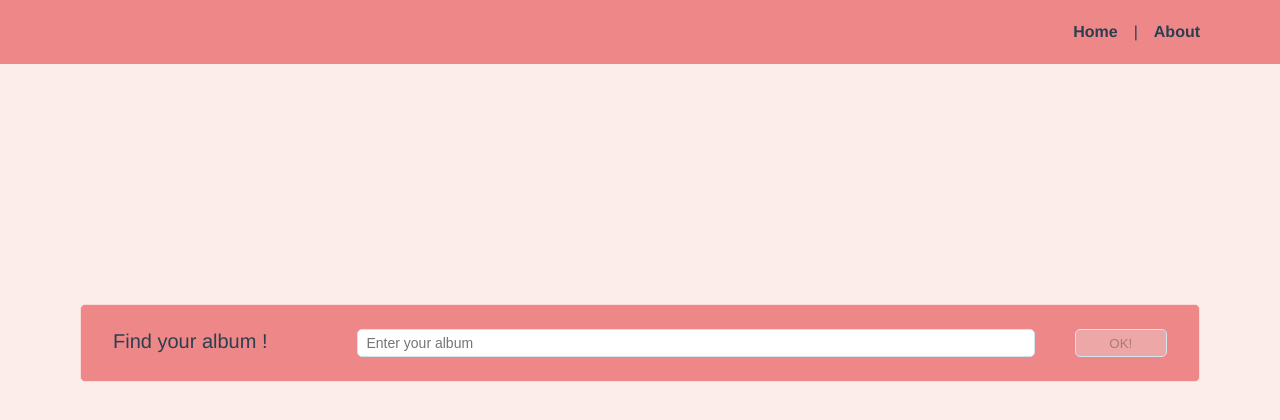
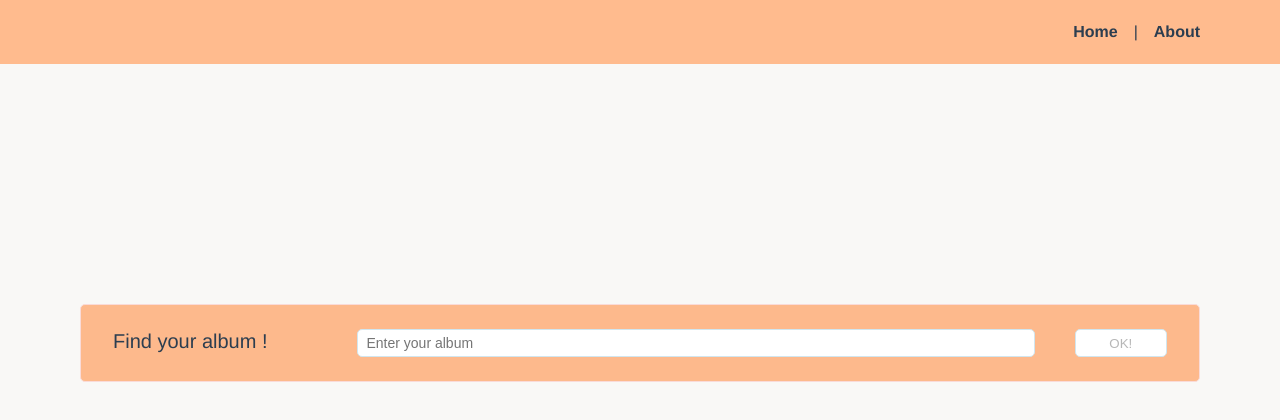
Before and after one commit to eugemiran/vue-deezample, a Vue app: page / in a window 1280 px wide. Shown: the top 420 px of the page. Built offline with nearby package versions, Linux system fonts and the light colour scheme.

Commit message:
Use button component, style fixes

```diff
--- a/src/components/List/ListItem/index.vue
+++ b/src/components/List/ListItem/index.vue
@@ -2,7 +2,12 @@
   <div class="list-item pt-2" @click="onClick">
     <div
       class="list-item__picture"
-      :style="{ 'background-image': `url(${element.picture}`, 'background-repeat': 'no-repeat', 'background-position': 'center', 'background-size': '10rem' }"
+      :style="{
+        'background-image': `url(${element.picture}`,
+        'background-repeat': 'no-repeat',
+        'background-position': 'center',
+        'background-size': '10rem'
+      }"
     />
     <div class="list-item__info">
       <p class="list-item__info__title">{{ element.name }}</p>
@@ -26,7 +31,6 @@ export default {
 @import "@/styles/constants";
 
 .list-item {
-  background: rgba($salmon, 1);
   border-bottom: 1px solid $white;
   border-top: 1px solid $white;
   &:hover {
--- a/src/components/List/index.vue
+++ b/src/components/List/index.vue
@@ -37,7 +37,7 @@ export default {
 @import "@/styles/constants";
 
 .list {
-  background: rgba($salmon, 0.8);
+  background: rgba($tangerine, 0.2);
   border-bottom: 1px solid $white;
   border-left: 1px solid $white;
   border-right: 1px solid $white;
--- a/src/components/Modal/index.vue
+++ b/src/components/Modal/index.vue
@@ -3,7 +3,7 @@
     <div class="modal" @click="onClose">
       <div class="modal__container shadow" @click.stop>
         <div class="modal__header">
-          <button class="mt-1 mr-2" @click="onClose">X</button>
+          <Button class="mt-1 mr-2" type="primary" :onClick="onClose">X</Button>
         </div>
         <div class="modal__body">
           <slot />
@@ -14,11 +14,15 @@
 </template>
 
 <script>
+import Button from "@/components/Button";
 import { MODALS } from "@/constants/portals";
 
 export default {
   props: {
     onClose: Function
+  },
+  components: {
+    Button
   },
   created() {
     this.MODALS = MODALS;
--- a/src/components/NavBar/index.vue
+++ b/src/components/NavBar/index.vue
@@ -18,7 +18,7 @@ export default {};
 @import "@/styles/constants";
 
 .nav {
-  background: $mercury;
+  background: $tangerine;
   display: flex;
   height: 4rem;
 
--- a/src/components/SearchBar/index.vue
+++ b/src/components/SearchBar/index.vue
@@ -8,14 +8,25 @@
         v-model="text"
         v-on:keyup.enter="onClick"
       />
-      <button class="search-bar__button" type="button" @click="onClick" :disabled="isDiabled">OK!</button>
+      <Button
+        class="search-bar__button"
+        type="secondary"
+        :onClick="onClick"
+        :disabled="isDiabled"
+      >
+        OK!
+      </Button>
     </div>
   </div>
 </template>
 
 <script>
+import Button from "@/components/Button";
 export default {
   name: "SearchBar",
+  components: {
+    Button
+  },
   props: {
     entity: String,
     onSearch: Function,
@@ -47,7 +58,7 @@ export default {
 @import "@/styles/constants";
 
 .search-bar {
-  background: $mercury;
+  background: $tangerine;
   border: 1px solid $salmon;
   border-radius: 5px;
   display: flex;
--- a/src/views/Home.vue
+++ b/src/views/Home.vue
@@ -1,10 +1,19 @@
 <template>
   <div class="home">
-    <div class="home__main" :class="{ home__main__success: isSuccess && artists.length !== 0 }">
+    <div
+      class="home__main"
+      :class="{ home__main__success: isSuccess && artists.length !== 0 }"
+    >
       <SearchBar :entity="entity" :onSearch="onSearch" :loading="isLoading" />
       <span v-if="isLoading" class="mt-4">LOADING...</span>
-      <span v-if="isError && !isLoading">Oops, something went wrong. Try again later...</span>
-      <List v-if="!isLoading && isSuccess" :elements="artists" :onClick="toggleModal" />
+      <span v-if="isError && !isLoading"
+        >Oops, something went wrong. Try again later...</span
+      >
+      <List
+        v-if="!isLoading && isSuccess"
+        :elements="artists"
+        :onClick="toggleModal"
+      />
       <Modal v-if="showModal" :onClose="toggleModal" />
     </div>
   </div>
@@ -57,7 +66,7 @@ export default {
 @import "@/styles/constants";
 
 .home {
-  background: rgba($salmon, 0.5);
+  background: $pampas;
   display: flex;
   flex: 1;
 
```
